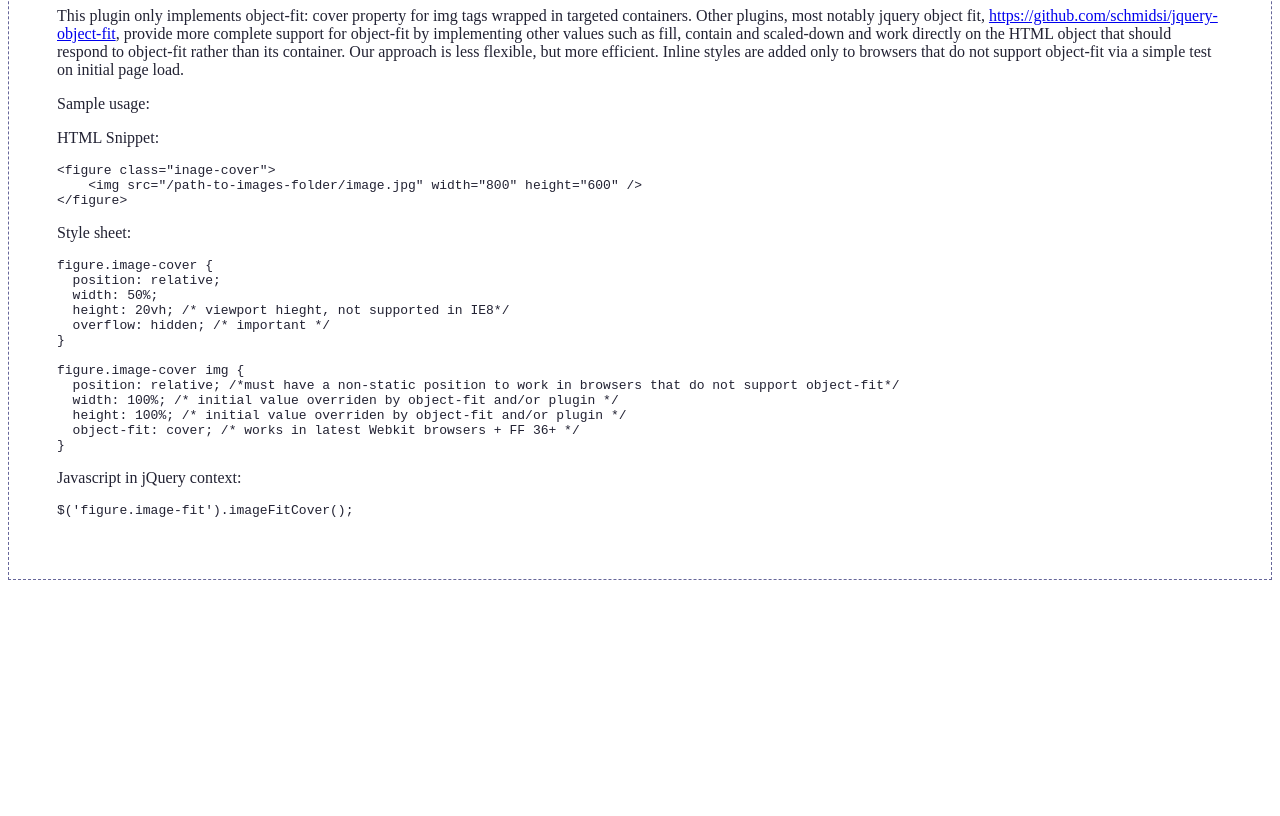
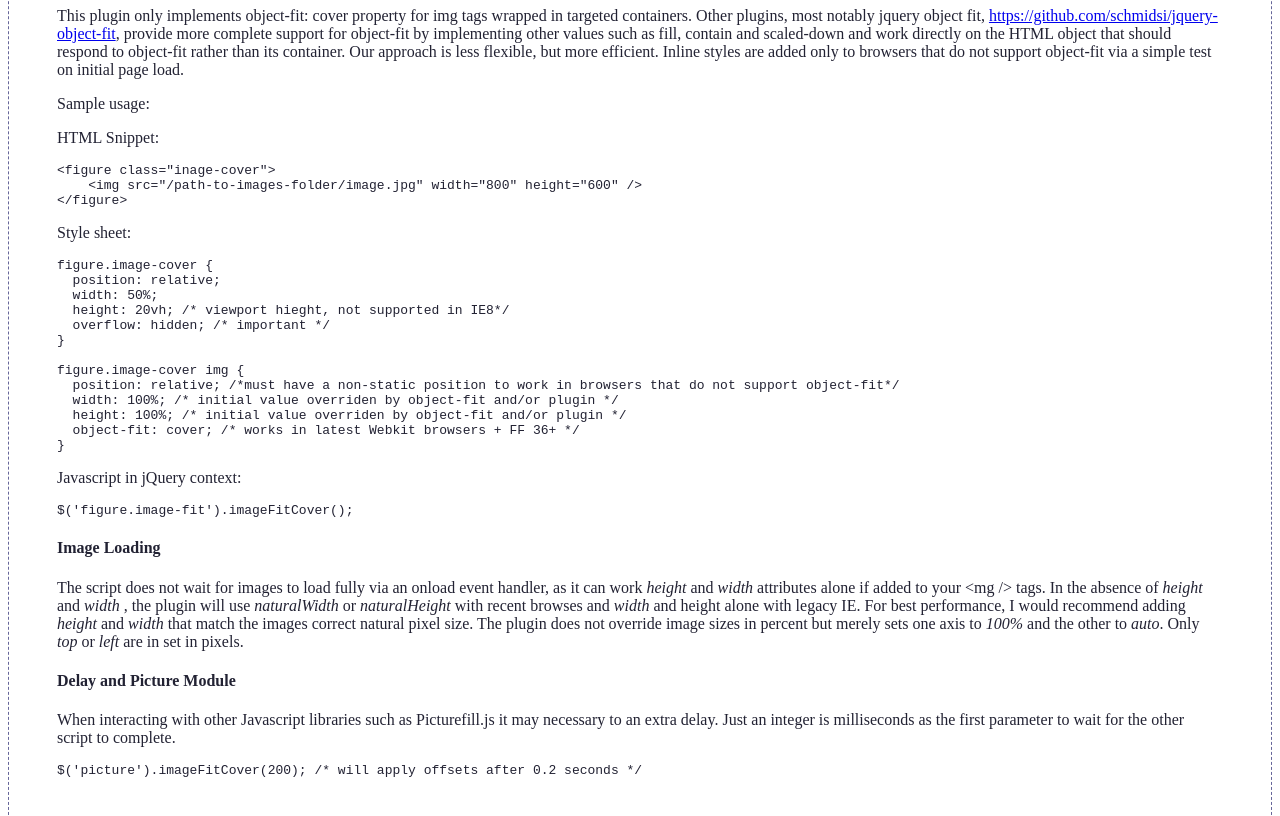
Before and after one commit to neilg63/imageFitCover, a plain HTML site: page demo/index.html in a window 1280 px wide. Shown: the part 1023-1839 px from the top of the page. Before the commit the page ends 1611 px from the top, so only its background shows below. Drawn offline with nearby package versions, Linux system fonts and the light colour scheme.

Commit message:
now has delay option

```diff
--- a/demo/index.html
+++ b/demo/index.html
@@ -69,6 +69,16 @@ figure.image-cover img {
 
 <pre>$('figure.image-fit').imageFitCover();
 </pre>
+
+<h4>Image Loading</h4>
+<p>The script does not wait for images to load fully via an onload event handler, as it can work <em>height</em> and <em>width</em> attributes alone if added to your &lt;mg /&gt; tags. In the absence of <em>height</em> and <em>width</em> , the plugin will use <em>naturalWidth</em> or <em>naturalHeight</em> with recent browses and <em>width</em> and <me>height</em> alone with legacy IE. For best performance, I would recommend adding <em>height</em> and <em>width</em>  that match the images correct natural pixel size. The plugin does not override image sizes in percent but merely sets one axis to <em>100%</em> and the other to <em>auto</em>. Only <em>top</em> or <em>left</em> are in set in pixels.</p>
+
+<h4>Delay and Picture Module</h4>
+<p>When interacting with other Javascript libraries such as Picturefill.js it may necessary to an extra delay. Just an integer is milliseconds as the first parameter to wait for the other script to complete.</p>
+<pre>
+$('picture').imageFitCover(200); /* will apply offsets after 0.2 seconds */
+</pre>
+
 </article>
 
 <script>
@@ -79,6 +89,7 @@ figure.image-cover img {
 
 
 </script>
+
 </body>
 
 </html>
```
